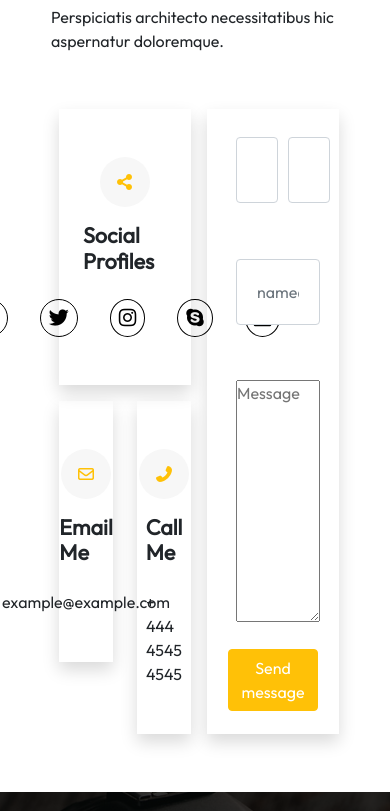
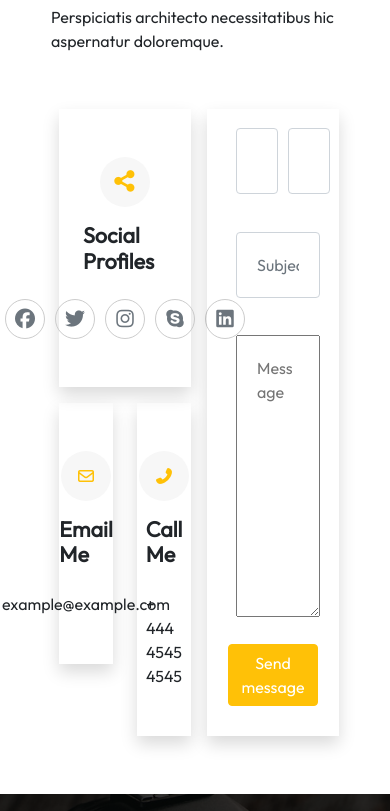
Before and after one commit to ca7vin/template-Ex3, a website: page index.html in a window 390 px wide. Shown: the part 3281-4092 px from the top of the page. Drawn offline with nearby package versions, Linux system fonts and the light colour scheme.

Commit message:
Final Before Responsive

```diff
--- a/index.html
+++ b/index.html
@@ -290,15 +290,25 @@
                 <div class="col-6">
                     <div class="container shadow d-flex flex-column align-items-center justify-content-center py-5 m-2">
                         <div class="border-icon">
-                            <i class="fas fa-share-alt text-warning"><a href=""></a></i>
+                            <i class="fas fa-share-alt text-warning fs-4"><a href=""></a></i>
                         </div>
                         <h4 class="py-3 fw-bold">Social Profiles</h4>
                         <div class="social-icons d-flex justify-content-center align-items-center">
-                            <i class="icon-social fab fa-facebook mx-3 text-black fs-5"><a href=""></a></i>
-                            <i class="icon-social fab fa-twitter mx-3 text-black fs-5"><a href=""></a></i>
-                            <i class="icon-social fab fa-instagram mx-3 text-black fs-5"><a href=""></a></i>
-                            <i class="icon-social fab fa-skype mx-3 text-black fs-5"><a href=""></a></i>
-                            <i class="icon-social fab fa-linkedin mx-3 text-black fs-5"><a href=""></a></i>
+                            <div class="icon-social">
+                                <i class="fs-5 fab fa-facebook mx-3 text-secondary fs-5"><a href=""></a></i>
+                            </div>
+                            <div class="icon-social">
+                                <i class="fs-5 fab fa-twitter mx-3 text-secondary fs-5"><a href=""></a></i>
+                            </div>
+                            <div class="icon-social">
+                                <i class="fs-5 fab fa-instagram mx-3 text-secondary fs-5"><a href=""></a></i>
+                            </div>
+                            <div class="icon-social">
+                                <i class="fs-5 fab fa-skype mx-3 text-secondary fs-5"><a href=""></a></i>
+                            </div>
+                            <div class="icon-social">
+                                <i class="fs-5 fab fa-linkedin mx-3 text-secondary fs-5"><a href=""></a></i>
+                            </div>
                         </div>
                     </div>
                     <div class="row">
@@ -329,12 +339,12 @@
                         class="container shadow d-flex flex-column align-items-between justify-content-around h-100  m-2">
                         <div class="row">
                             <div class="col-12 d-flex">
+                                <label for="exampleFormControlInput1" class="visually-hidden">Name</label>
+                                <input type="text" class="form-control w-50" id="exampleFormControlInput1"
+                                    placeholder="Your name">
                                 <label for="exampleFormControlInput1" class="visually-hidden">Email address</label>
                                 <input type="email" class="form-control w-50" id="exampleFormControlInput1"
-                                    placeholder="name@example.com">
-                                <label for="exampleFormControlInput1" class="visually-hidden">Email address</label>
-                                <input type="email" class="form-control w-50" id="exampleFormControlInput1"
-                                    placeholder="name@example.com">
+                                    placeholder="Your Email">
                             </div>
                         </div>
 
@@ -342,16 +352,16 @@
                             <div class="col-12">
                                 <label for="exampleFormControlInput1" class="visually-hidden">Email address</label>
                                 <input type="email" class="form-control w-100" id="exampleFormControlInput1"
-                                    placeholder="name@example.com">
+                                    placeholder="Subject">
                             </div>
                         </div>
                         <div class="row">
                             <div class="col-12">
-                                <textarea class="w-100 p-0" name="" id="" cols="30" rows="10"
+                                <textarea class="w-100" name="" id="" cols="30" rows="10"
                                     placeholder="Message"></textarea>
                             </div>
                             <div class="col-12 d-flex flex-column align-items-center justify-content-center">
-                                <button type="submit" class="btn btn-warning mt-3"><a
+                                <button type="submit" class="btn btn-warning my-3"><a
                                         class="text-white text-decoration-none" href="">Send message</a></button>
                             </div>
                         </div>
@@ -394,6 +404,11 @@
                 </div>
             </div>
         </div>
+        <div class="container-fluid d-flex flex-column align-items-end justify-content-end">
+            <div class="btn-footer">
+                <button type="button" class="btn btn-warning"><a class="text-white text-decoration-none" href=""><i class="fas fa-arrow-up"></i></a></button>
+            </div>
+        </div>
     </footer>
 
     <!-- JS SCRIPT -->
--- a/src/sass/style.sass
+++ b/src/sass/style.sass
@@ -46,16 +46,22 @@
             margin: 5px
             padding: 20px
     .icon-social
-        border: 0.5px solid black
-        padding: 8px
+        border: 0.1rem solid #cccccc
+        height: 40px
+        width: 40px
         border-radius: 50%
+        display: flex
+        align-items: center
+        justify-content: center
+        margin: 0 5px
     footer
         background-image: url("../../public/img/footer-bg.jpg")
         background-position: center
         background-size: cover
         background-color: #383838
         background-blend-mode: multiply
-        padding: 10% 0
+        padding-top: 5%
+        padding-bottom: 1%
     .titre-footer
         font-family: "Satisfy"
         font-size: 36px
```
Also changed, not shown: public/css/style.css, 1 other file.
